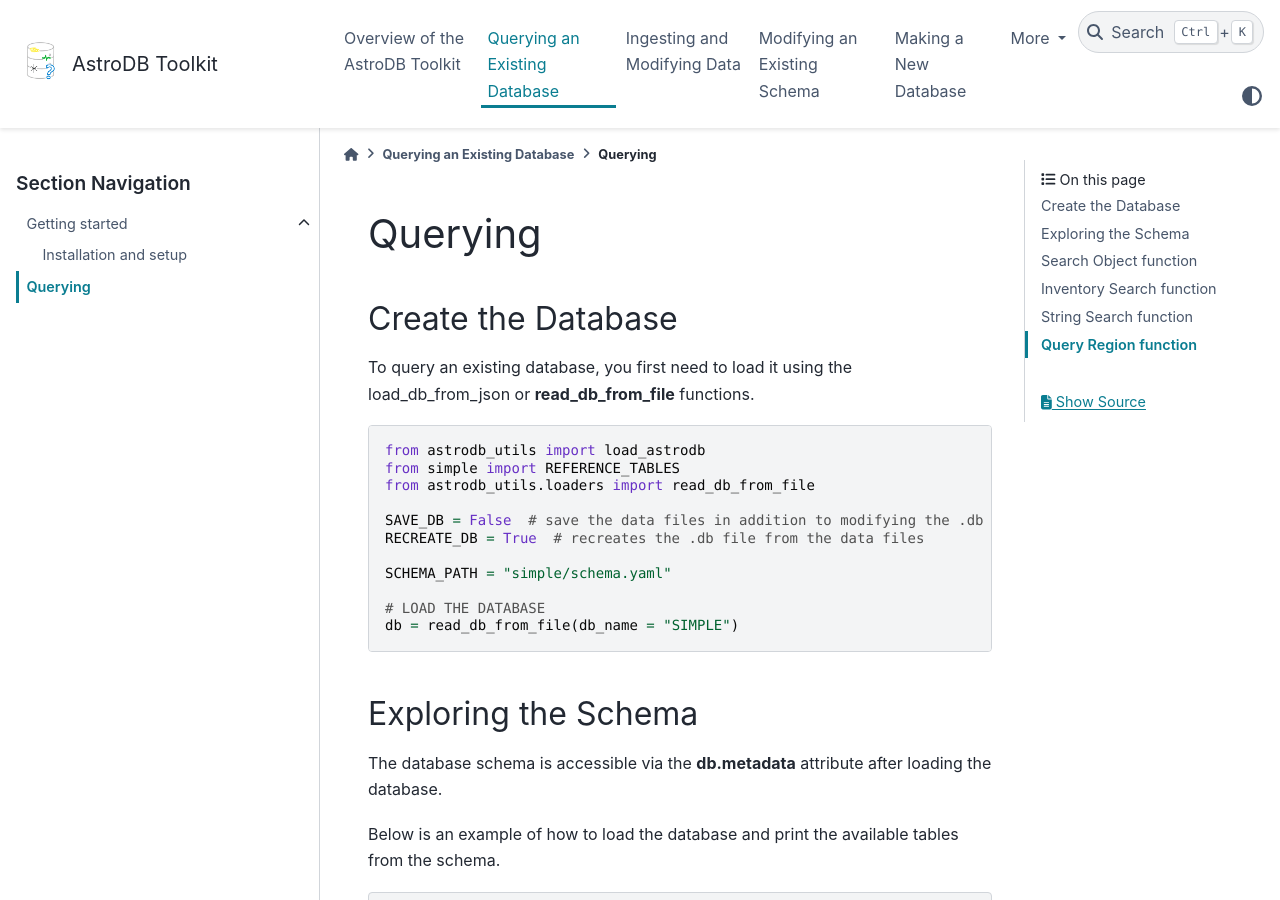
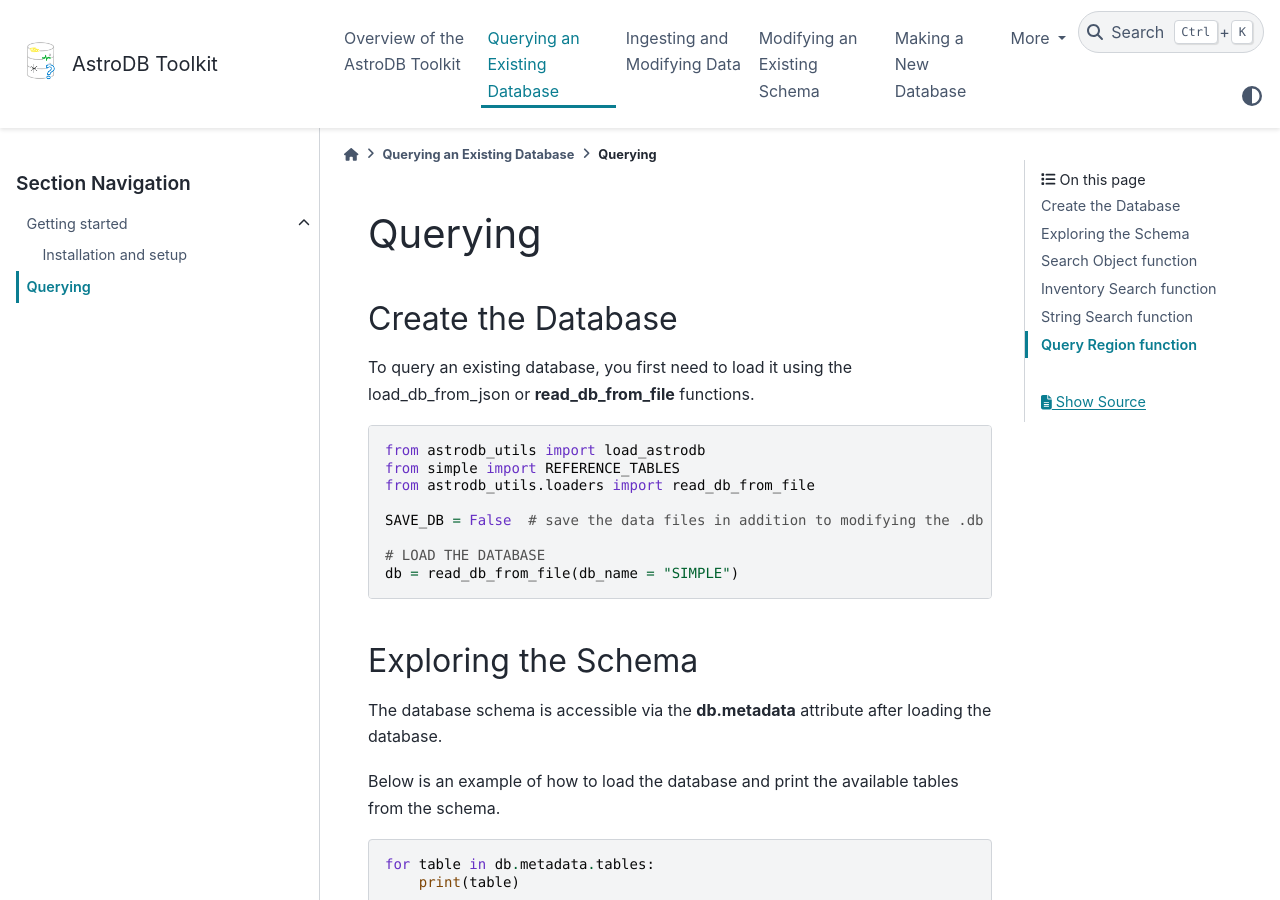
Before and after one commit to astrodbtoolkit/astrodb_utils, a Sphinx documentation site: the page built from docs/pages/querying_existing_db/querying.rst, in a window 1280 px wide and 900 px high. Built offline with Sphinx 7.4.7 and the PyData theme 0.15.4, drawn with Linux system fonts in a browser that asks for light colours; the version number could not be read and is left out.

Commit message:
Update docs/pages/querying_existing_db/querying.rst
Co-authored-by: Kelle Cruz <kellecruz@gmail.com>

```diff
--- a/docs/pages/querying_existing_db/querying.rst
+++ b/docs/pages/querying_existing_db/querying.rst
@@ -12,9 +12,6 @@ To query an existing database, you first need to load it using the load_db_from_
     from astrodb_utils.loaders import read_db_from_file
 
     SAVE_DB = False  # save the data files in addition to modifying the .db file
-    RECREATE_DB = True  # recreates the .db file from the data files
-
-    SCHEMA_PATH = "simple/schema.yaml"
 
     # LOAD THE DATABASE
     db = read_db_from_file(db_name = "SIMPLE")
```
